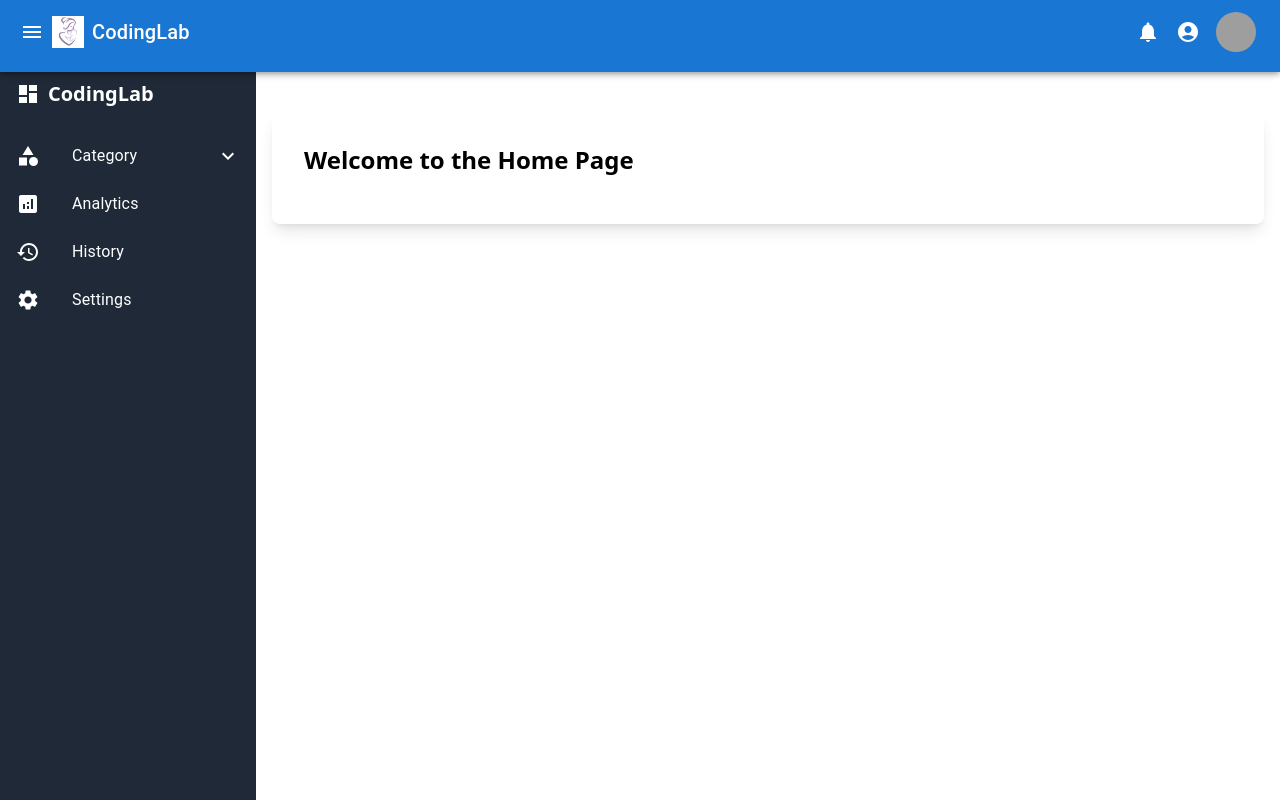
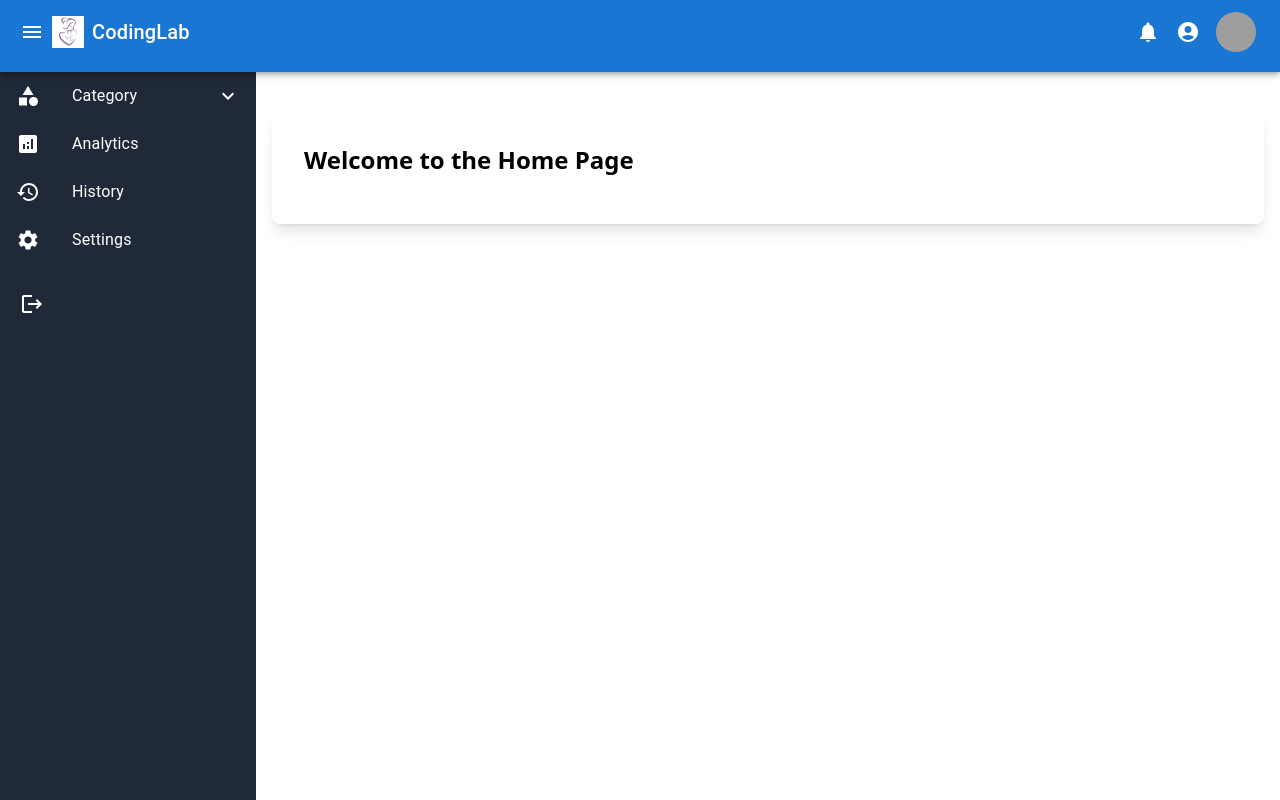
Before and after one commit to MaternEase/maternEase-frontend, a React (Vite) app: page / in a window 1280 px wide. Built offline with nearby package versions, Linux system fonts and the light colour scheme; grey boxes are pictures that could not be loaded.

Commit message:
Sidebar update

```diff
--- a/src/components/layout/Sidebar.jsx
+++ b/src/components/layout/Sidebar.jsx
@@ -12,13 +12,13 @@ const Sidebar = ({ open }) => {
 
   return (
     <div className={`fixed top-16 left-0 h-full ${open ? 'w-64' : 'w-20'} bg-gray-800 text-white transition-width duration-300`}>
-      <div className="flex items-center justify-between p-4">
+      {/* <div className="flex items-center justify-between p-4">
         <div className="flex items-center">
           <Dashboard />
           {open && <span className="ml-2 text-xl font-bold">CodingLab</span>}
         </div>
-      </div>
-      <List>
+      </div> */}
+      <List className="flex-1">
         <ListItem button onClick={() => handleSubMenuClick('category')}>
           <ListItemIcon>
             <Category className="text-white" />
@@ -55,15 +55,8 @@ const Sidebar = ({ open }) => {
           {open && <ListItemText primary="Settings" />}
         </ListItem>
       </List>
-      <div className="absolute bottom-0 flex items-center w-full p-4">
-        <Avatar alt="User" src="/static/images/avatar/1.jpg" />
-        {open && (
-          <div className="ml-4">
-            <div className="text-sm">Prem Shahi</div>
-            <div className="text-xs text-gray-400">Web Designer</div>
-          </div>
-        )}
-        <IconButton>
+      <div className="p-3">
+        <IconButton className="mt-4 ">
           <Logout className="text-white" />
         </IconButton>
       </div>
```
